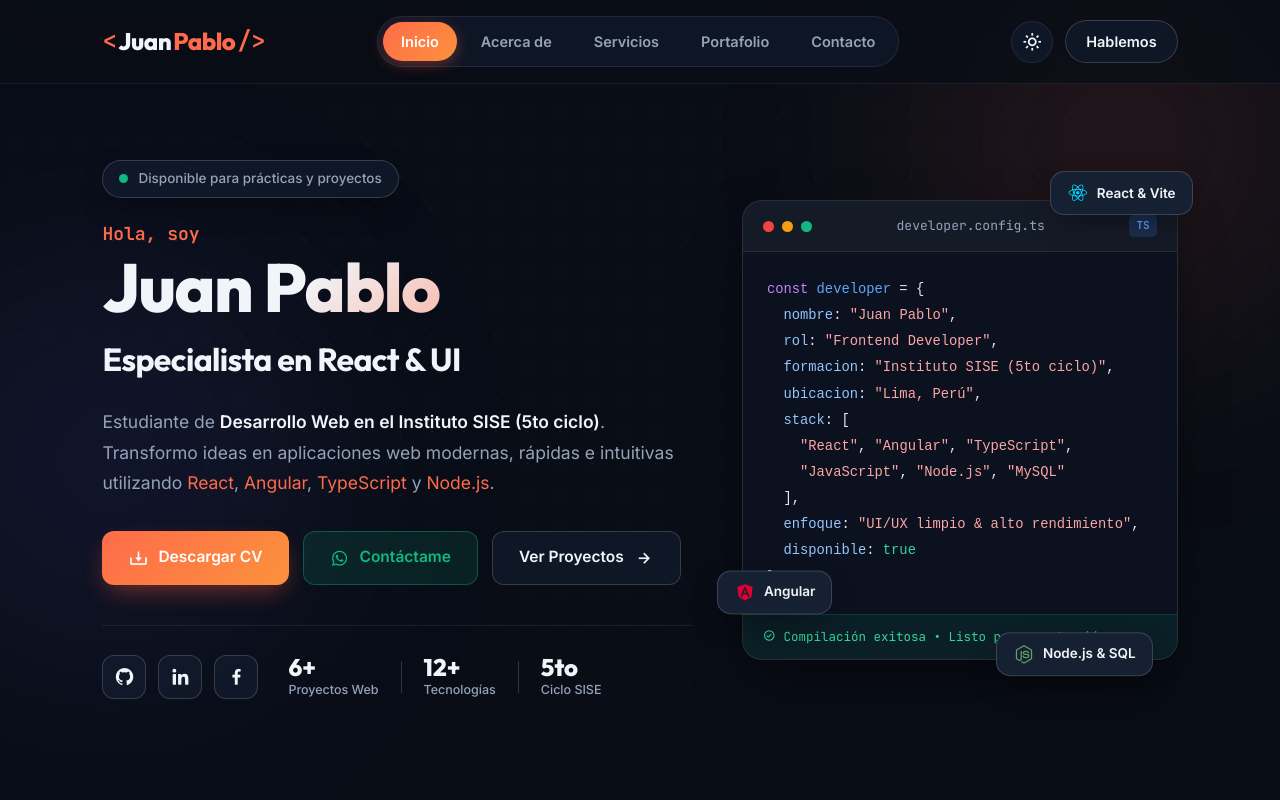
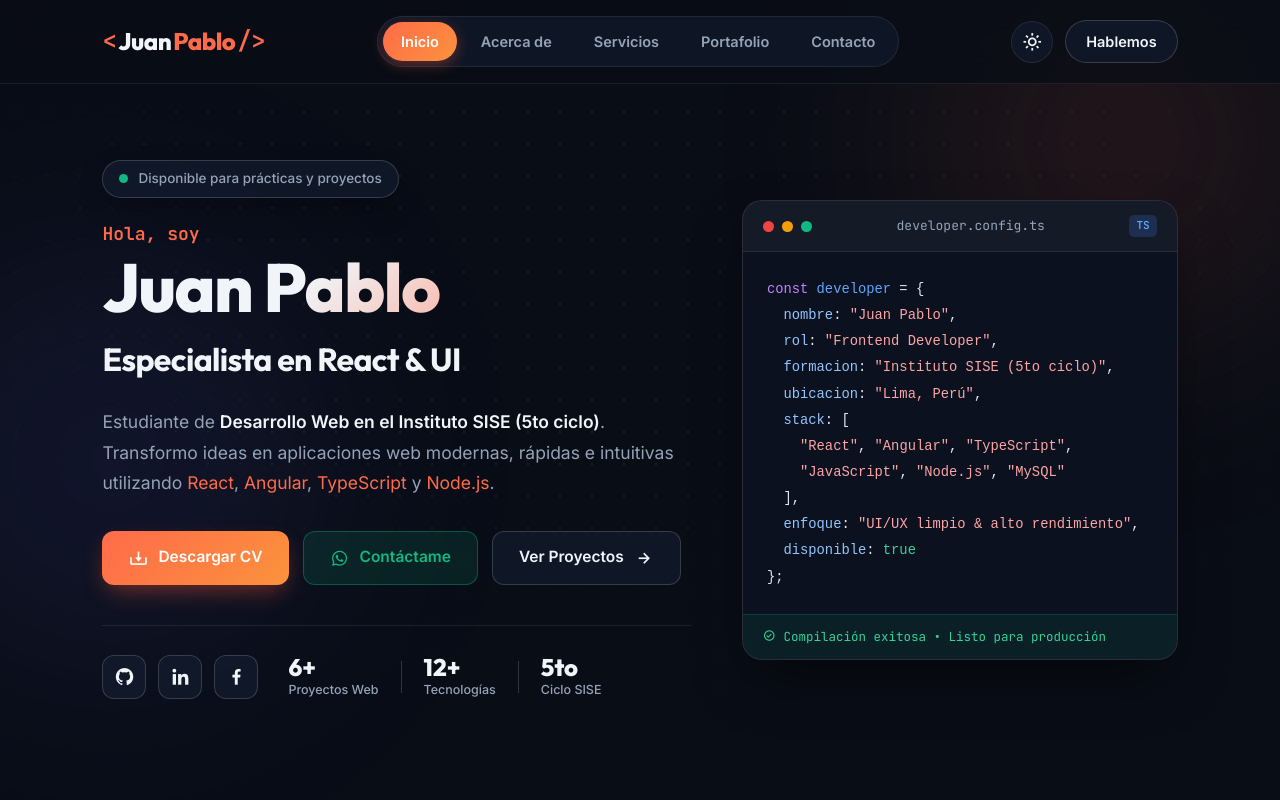
Before and after one commit to Juanpablo19a/prueba.portafolio, a plain HTML site: page index.html in a window 1280 px wide. Shown: the top 800 px of the page. Drawn offline with nearby package versions, Linux system fonts and the light colour scheme.

Commit message:
style: eliminar badges flotantes de la tarjeta de código

```diff
--- a/css/styles.css
+++ b/css/styles.css
@@ -659,67 +659,6 @@ section {
   color: #34d399;
 }
 
-.floating-badge {
-  position: absolute;
-  z-index: 3;
-  display: inline-flex;
-  align-items: center;
-  gap: 0.8rem;
-  padding: 1rem 1.6rem;
-  border-radius: 1.4rem;
-  background: var(--surface-elevated);
-  border: 1px solid var(--border-strong);
-  box-shadow: var(--card-shadow);
-  font-size: 1.35rem;
-  font-weight: 600;
-  color: var(--text-color);
-  animation: floatSlow 5s ease-in-out infinite;
-}
-
-.floating-badge span {
-  color: var(--text-color);
-}
-
-.floating-badge i {
-  font-size: 2.2rem;
-}
-
-.badge-react {
-  top: -2rem;
-  right: -1.5rem;
-}
-.badge-react i {
-  color: #00d8ff;
-}
-
-.badge-angular {
-  bottom: 4.5rem;
-  left: -2.5rem;
-  animation-delay: 1.5s;
-}
-.badge-angular i {
-  color: #dd0031;
-}
-
-.badge-node {
-  bottom: -2rem;
-  right: 2.5rem;
-  animation-delay: 3s;
-}
-.badge-node i {
-  color: #68a063;
-}
-
-@keyframes floatSlow {
-  0%,
-  100% {
-    transform: translateY(0);
-  }
-  50% {
-    transform: translateY(-10px);
-  }
-}
-
 /* ==========================================================================
    ABOUT & SKILLS SECTION (BENTO GRID)
    ========================================================================== */
@@ -1857,10 +1796,6 @@ section {
     border-radius: 1.2rem;
   }
 
-  .floating-badge {
-    display: none;
-  }
-
   .input-group {
     grid-template-columns: 1fr;
   }
--- a/index.html
+++ b/index.html
@@ -193,20 +193,6 @@
                   <span>Compilación exitosa • Listo para producción</span>
                 </div>
               </div>
-            </div>
-
-            <!-- Badges flotantes -->
-            <div class="floating-badge badge-react">
-              <i class="bx bxl-react"></i>
-              <span>React &amp; Vite</span>
-            </div>
-            <div class="floating-badge badge-angular">
-              <i class="bx bxl-angular"></i>
-              <span>Angular</span>
-            </div>
-            <div class="floating-badge badge-node">
-              <i class="bx bxl-nodejs"></i>
-              <span>Node.js &amp; SQL</span>
             </div>
           </div>
         </div>
```
